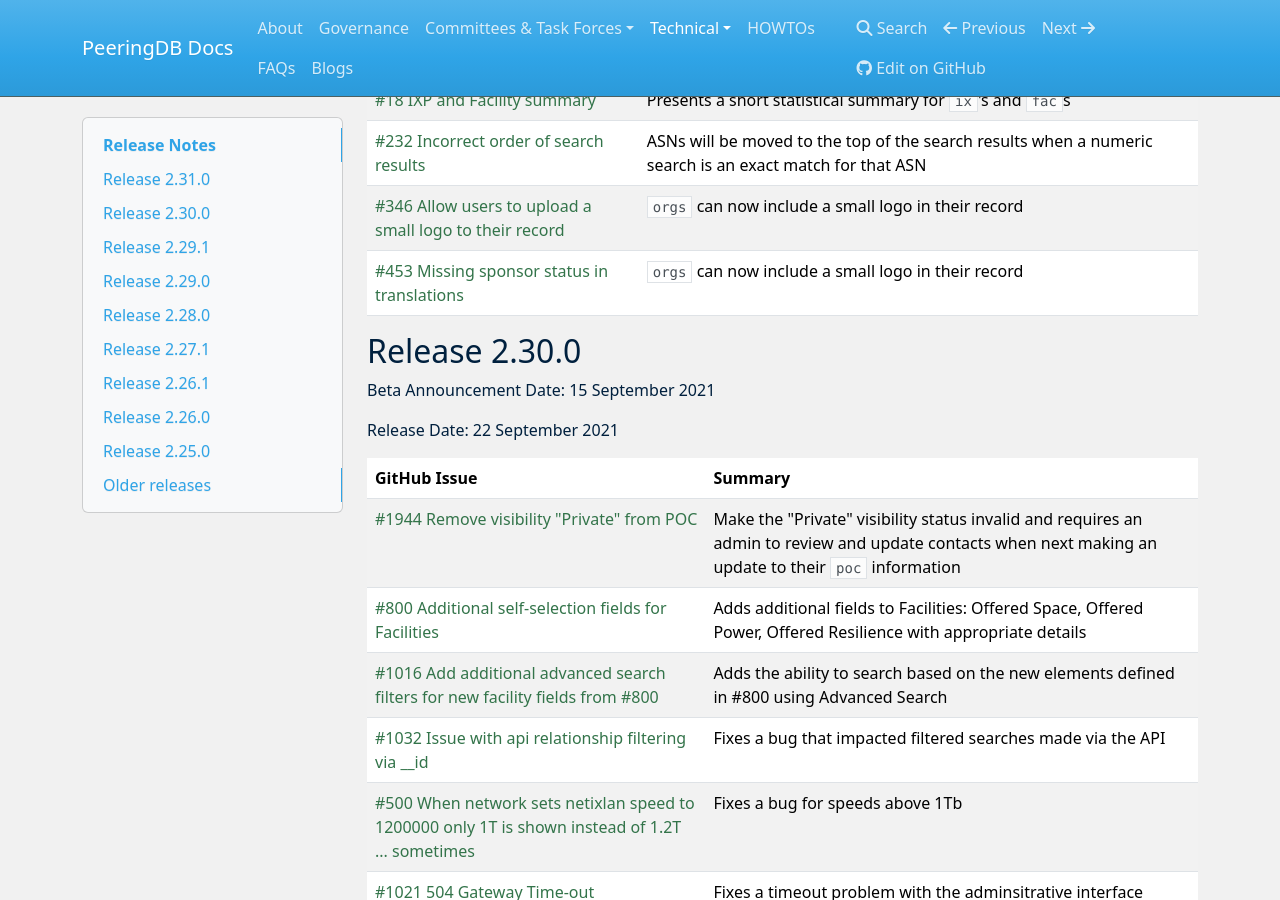
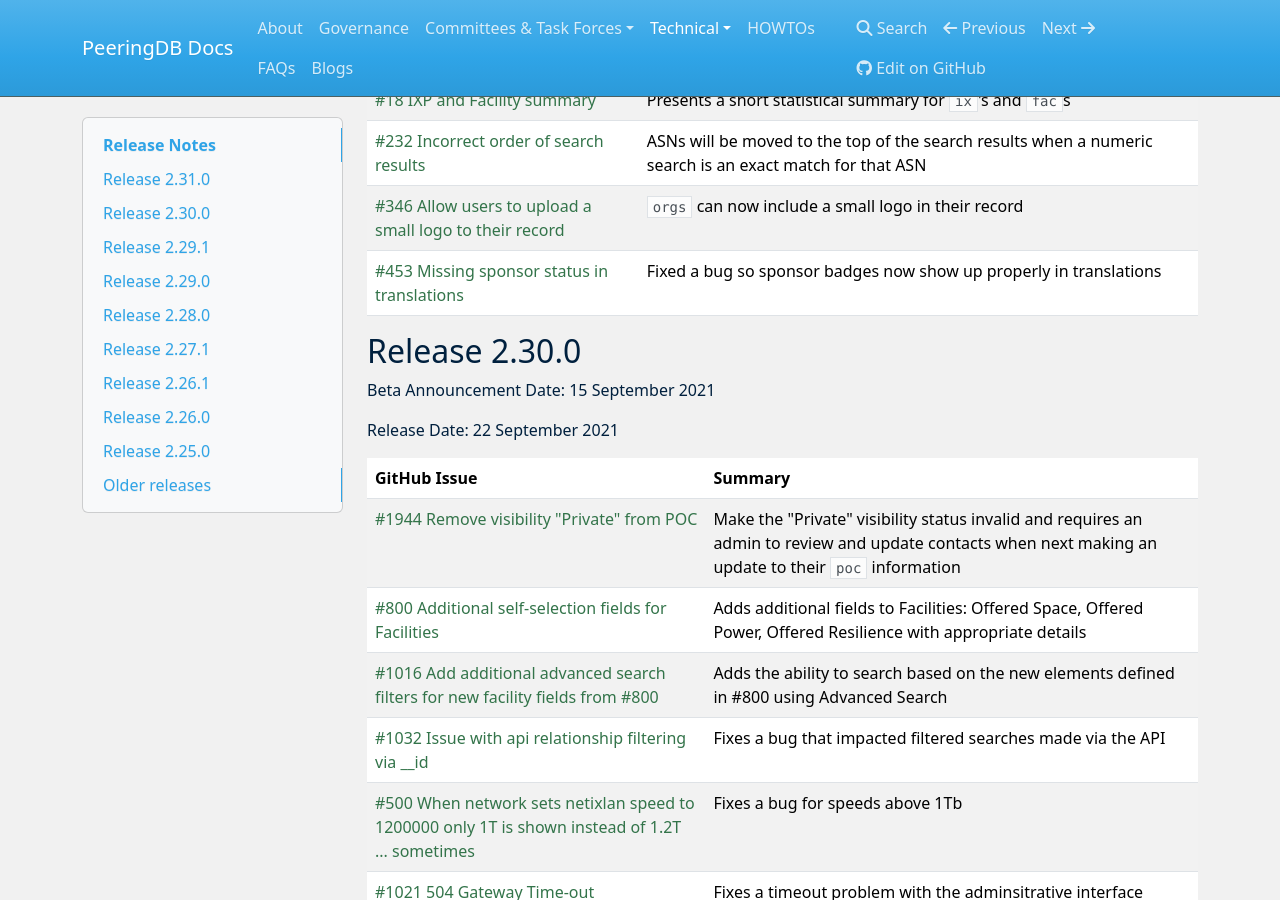
Before and after one commit to peeringdb/docs, an MkDocs documentation site: the page built from docs/release_notes/index.md, in a window 1280 px wide and 900 px high, scrolled down 497 px. Built offline with MkDocs 1.6.1, drawn with Linux system fonts in a browser that asks for light colours; nearby versions of some CDN libraries.

Commit message:
Update index.md
Fixed the description for #453

```diff
--- a/docs/release_notes/index.md
+++ b/docs/release_notes/index.md
@@ -18,7 +18,7 @@
 | [#18 IXP and Facility summary](https://github.com/peeringdb/peeringdb/issues/18) | Presents a short statistical summary for `ix`'s and `fac`s |
 | [#232 Incorrect order of search results](https://github.com/peeringdb/peeringdb/issues/232) | ASNs will be moved to the top of the search results when a numeric search is an exact match for that ASN |
 | [#346 Allow users to upload a small logo to their record](https://github.com/peeringdb/peeringdb/issues/346) | `orgs` can now include a small logo in their record |
-| [#453 Missing sponsor status in translations](https://github.com/peeringdb/peeringdb/issues/453) | `orgs` can now include a small logo in their record |
+| [#453 Missing sponsor status in translations](https://github.com/peeringdb/peeringdb/issues/453) | Fixed a bug so sponsor badges now show up properly in translations |
 
 ## Release 2.30.0
 
```
